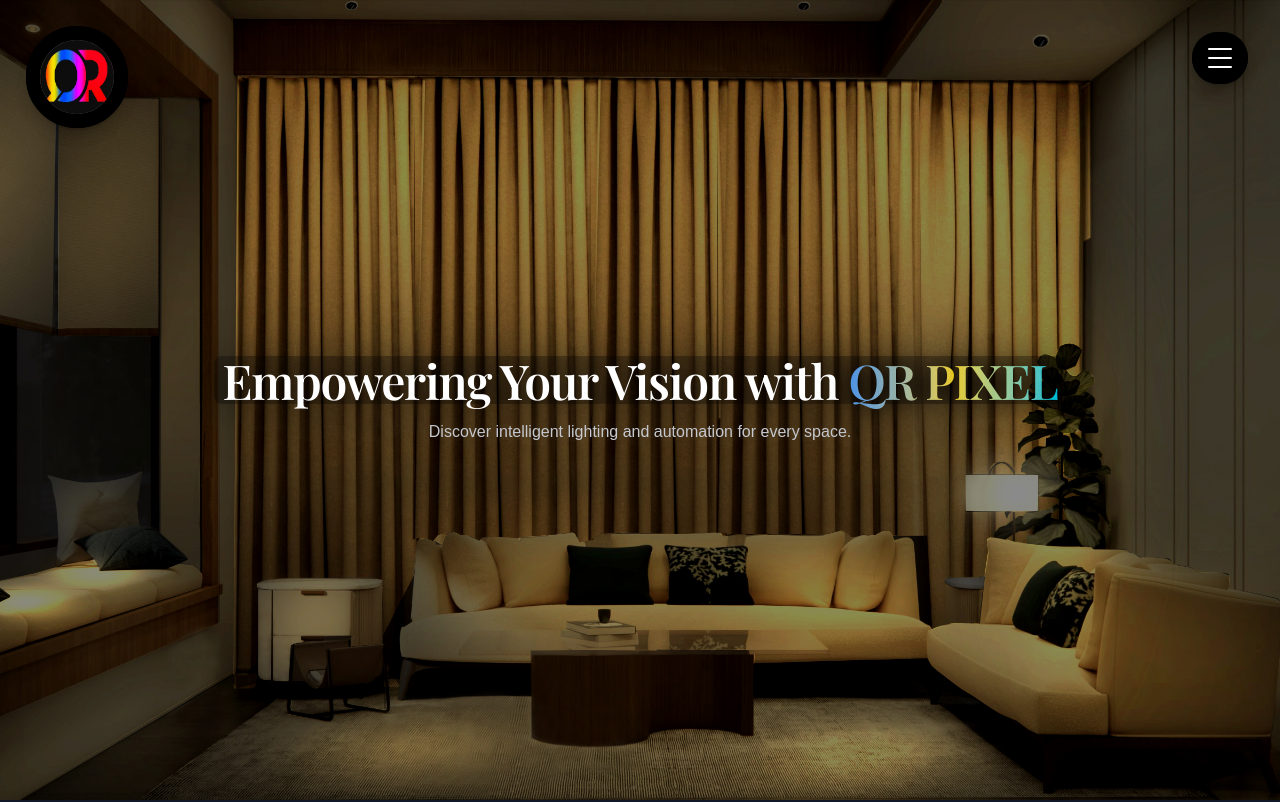
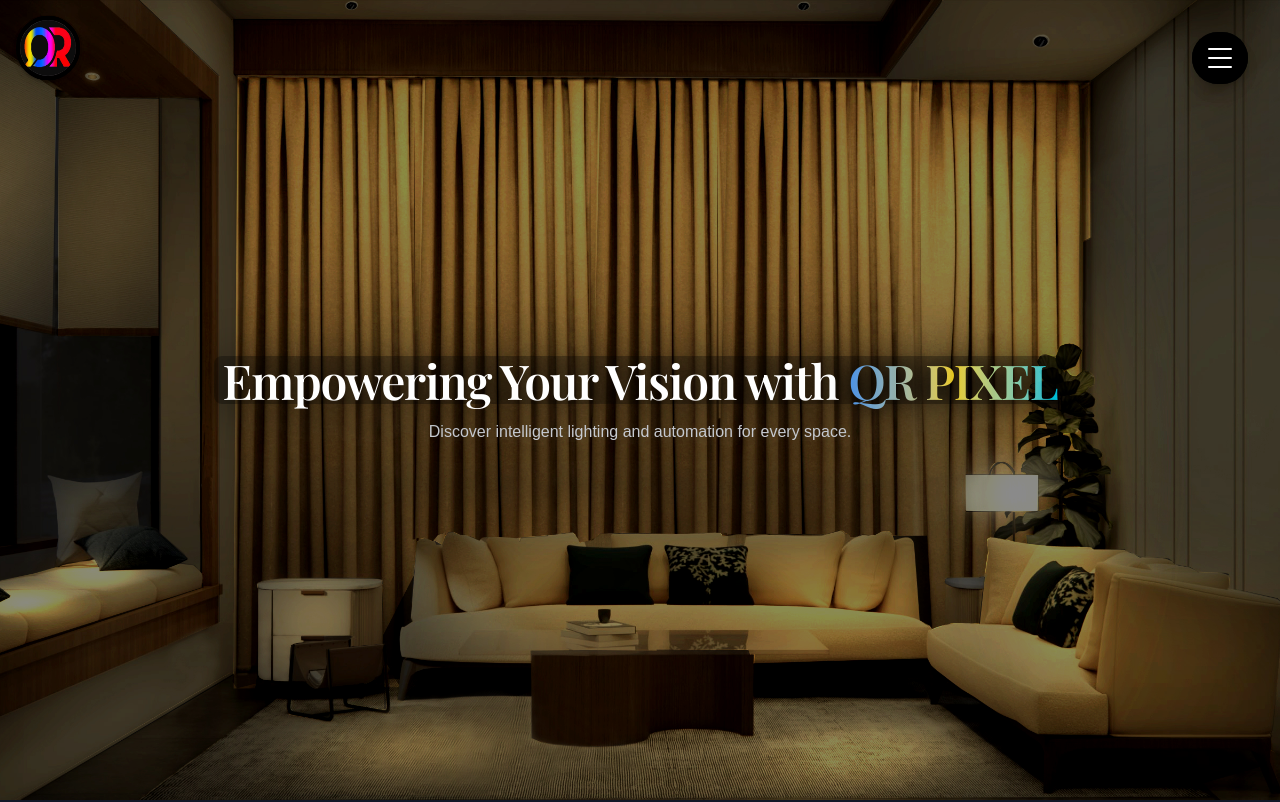
Before and after one commit to Shubam-08/pixel-ql, a Next.js app: page / in a window 1280 px wide. Shown: the top 802 px of the page. Built offline with nearby package versions, Linux system fonts and the light colour scheme.

Commit message:
logo size fix

```diff
--- a/components/FloatingMenu.tsx
+++ b/components/FloatingMenu.tsx
@@ -38,18 +38,18 @@
         initial={{ opacity: 1 }}
         animate={{ opacity: logoVisible ? 1 : 0 }}
         transition={{ duration: 0.5 }}
-        className="fixed top-8 left-8 z-50 flex flex-col items-start pointer-events-none"
+        className="fixed top-4 left-4 z-50 flex flex-col items-start pointer-events-none"
         style={{ pointerEvents: 'none' }}
       >
         <Link href="/" className="pointer-events-auto" tabIndex={-1} aria-label="Go to home">
           <div className="flex items-center justify-center">
-  <span className="absolute w-[68px] md:w-[102px] h-[68px] md:h-[102px] rounded-full bg-white/30 backdrop-blur-sm shadow-lg border-8 border-black" />
+  <span className="absolute w-16 h-16 rounded-full bg-white/30 backdrop-blur-sm shadow-md border-4 border-black" />
   <Image
     src="/newlogo1.png"
     alt="QR Pixel Logo"
-    width={90}
-    height={90}
-    className="relative w-[60px] md:w-[90px] h-[60px] md:h-[90px] rounded-full select-none group-hover:scale-110 transition-transform shadow-md border-8 border-black"
+    width={64}
+    height={64}
+    className="relative w-16 h-16 rounded-full select-none group-hover:scale-110 transition-transform shadow border-4 border-black"
     priority
   />
 </div>
```
